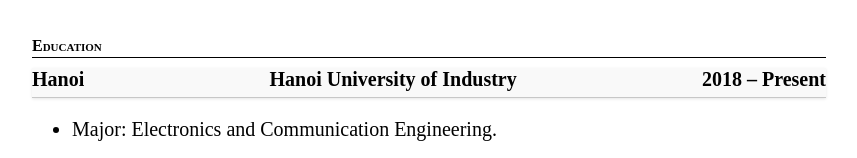
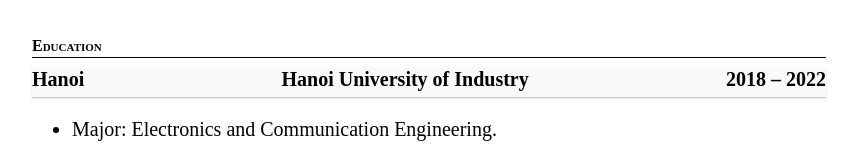
Before and after one commit to changdo2000/changdo2000.github.io, a plain HTML site: page resume.html in a window 1280 px wide. Shown: the part 3957-4115 px from the top of the page, without its empty margins (211-1068 px from the left). Drawn offline with Linux system fonts and the light colour scheme.

Commit message:
fix grad year

```diff
--- a/resume.html
+++ b/resume.html
@@ -322,7 +322,7 @@
     <div class="job-header">
         <div class="left"><strong>Hanoi</strong></div>
         <div class="center">Hanoi University of Industry</div>
-        <div class="right">2018 – Present</div>
+        <div class="right">2018 – 2022</div>
     </div>
     <ul>
         <li>Major: Electronics and Communication Engineering.</li>
```
